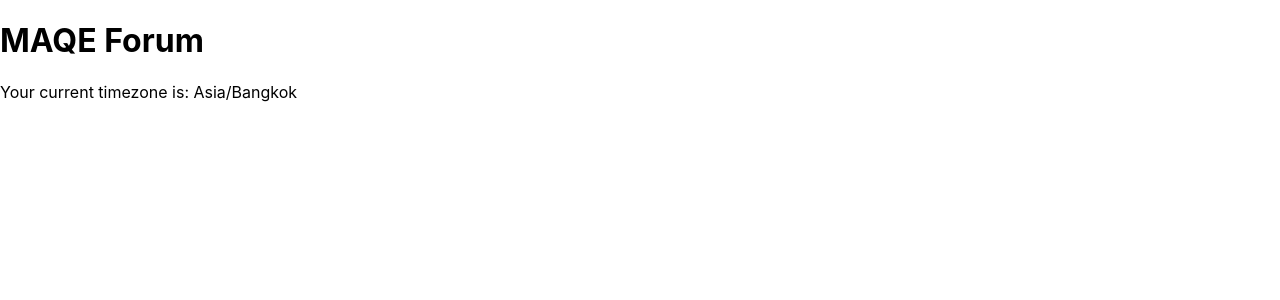
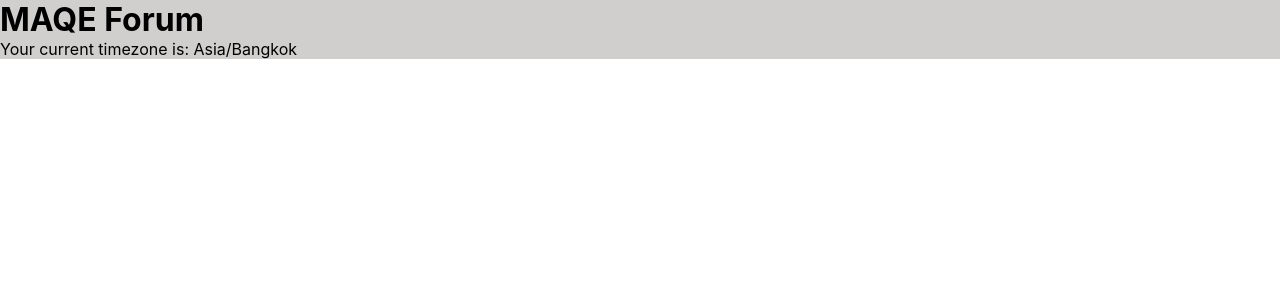
Before and after one commit to ajinxs/maqeforum, a React (Create React App) app: page / in a window 1280 px wide. Shown: the top 300 px of the page. Built offline with nearby package versions, Linux system fonts and the light colour scheme.

Commit message:
created css folder

```diff
--- a/src/App.js
+++ b/src/App.js
@@ -1,10 +1,11 @@
 import React from 'react'
+import './css/App.css'
 import Header from './components/Header'
 import Location from './components/Location';
 
 function App() {
   return (
-    <div>
+    <div className='app'>
 
       <Header/>
       <Location/>
--- /dev/null
+++ b/src/css/App.css
@@ -0,0 +1,9 @@
+*{
+    margin: 0px;
+    padding: 0px;
+    /* box-sizing: border-box; */
+}
+
+.app{
+    background-color: #d1cece;
+}
```
